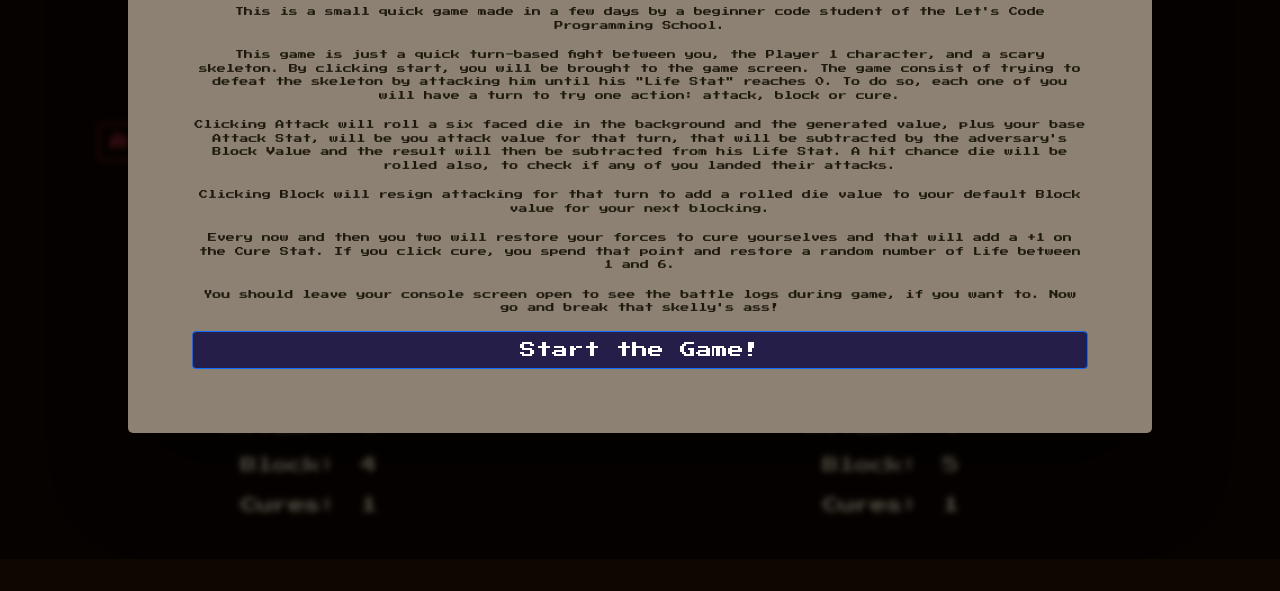
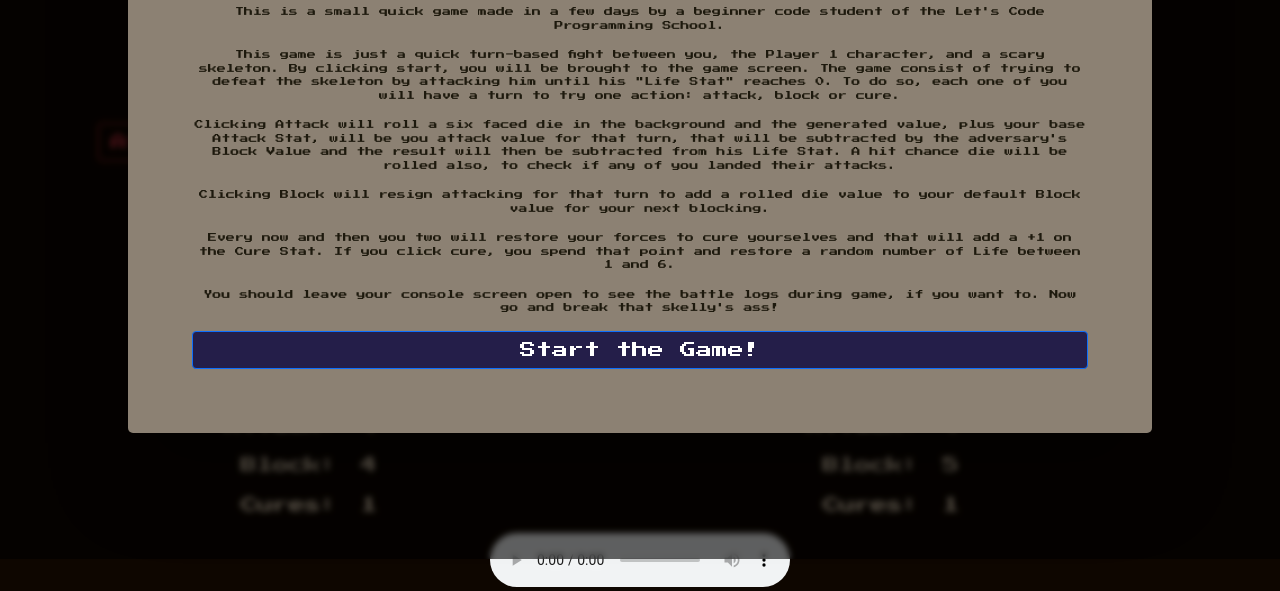
Before and after one commit to DanSowaru/DefendTheCode, a plain HTML site: page index.html in a window 1280 px wide. Shown: the part 241-832 px from the top of the page. Before the commit the page ends 800 px from the top, so only its background shows below. Drawn offline with nearby package versions, Linux system fonts and the light colour scheme.

Commit message:
Add files via upload

```diff
--- a/index.html
+++ b/index.html
@@ -135,6 +135,8 @@
 
         </div>
 
+        <audio src="sounds/liberated-guardian.mp3" id="game-music" controls autoplay></audio>
+
 
     </main>
 
--- a/scripts.js
+++ b/scripts.js
@@ -28,6 +28,8 @@ let actionButtons = document.querySelector("#button-section");
 let endScreenImage = document.querySelector(`#end-screen-image`);
 let endScreenText = document.querySelector(`#end-screen-text`);
 const btnRestart = document.querySelector(`#restart-button`);
+const audio = document.getElementById("game-music");
+audio.volume = 0.2;
 
 let animationCache;
 let player1blocking = false;
```
Also changed, not shown: 1 other file.
